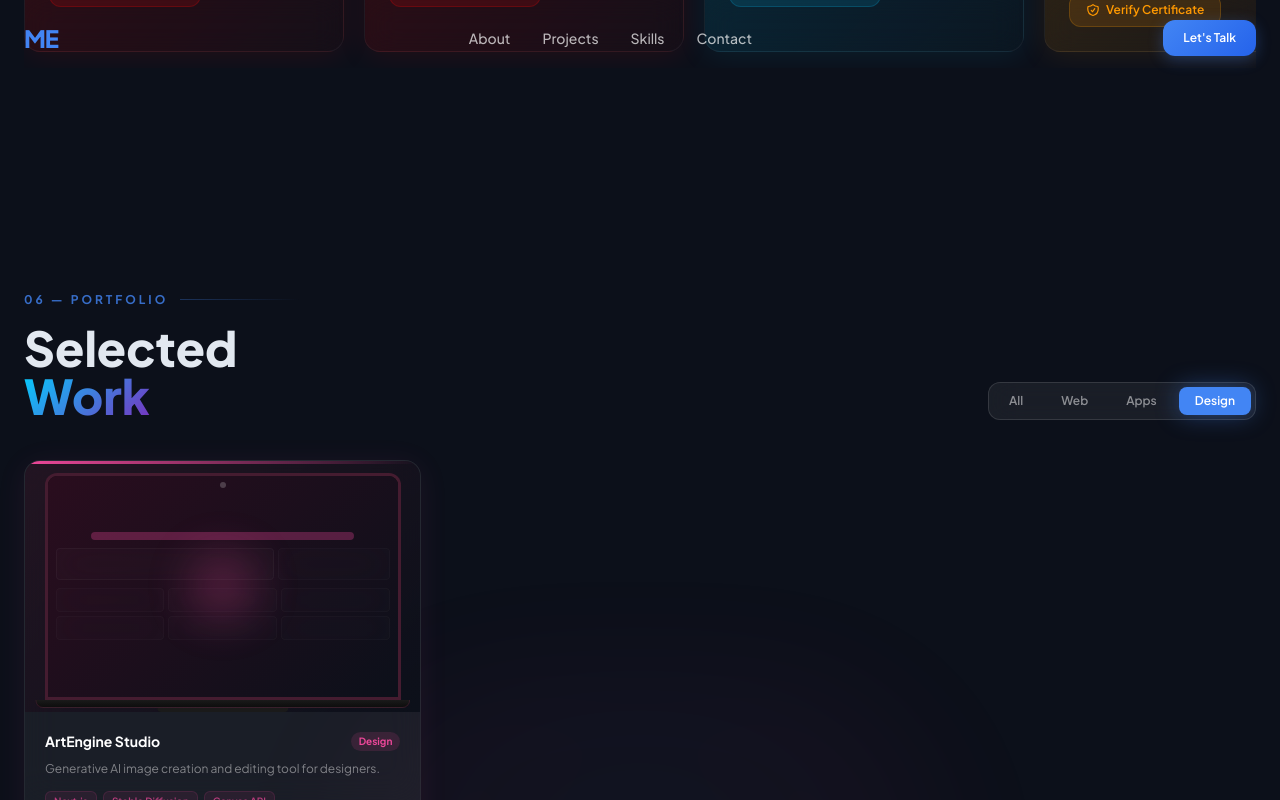
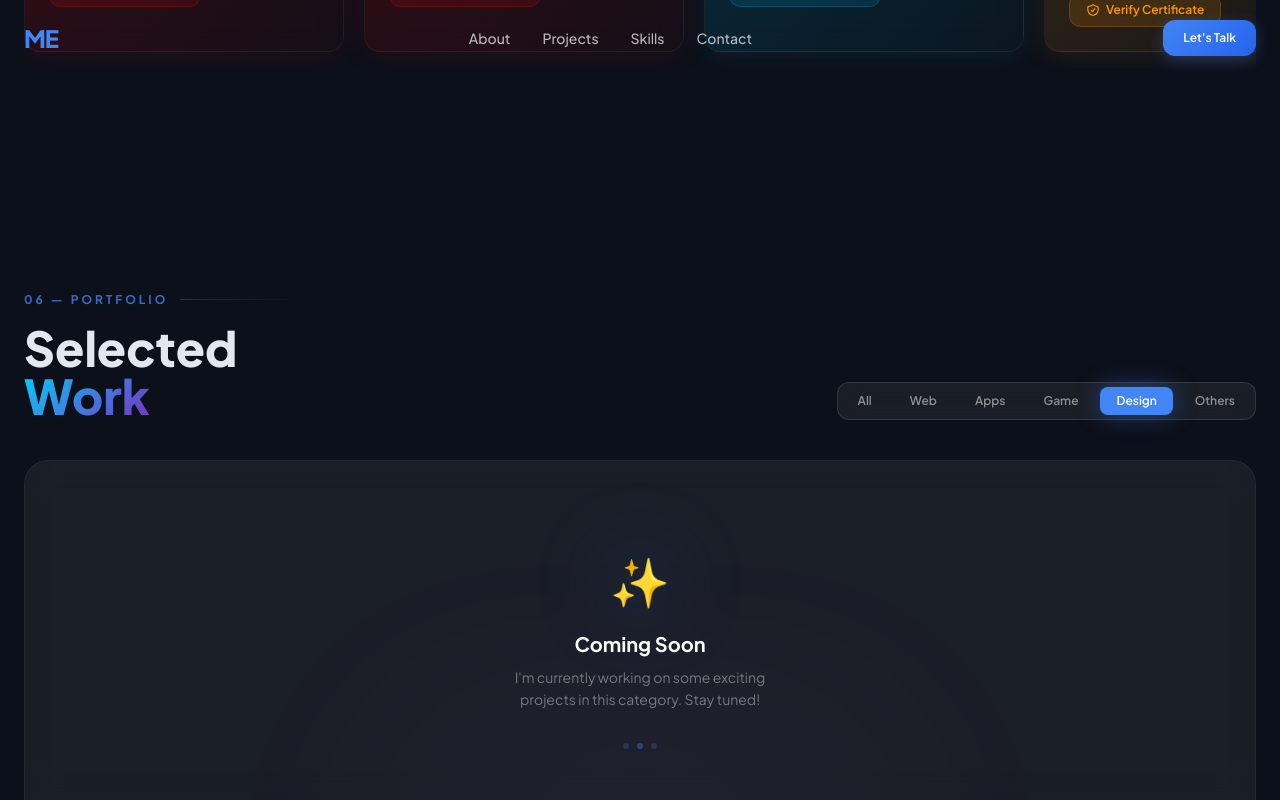
Before and after one commit to Pipip-zen/portofolio-website, a React (Vite) app: page / in a window 1280 px wide. Both pictures are taken after a click on the button "Design". Shown: the part 5923-6723 px from the top of the page. Built offline with nearby package versions, Linux system fonts and the light colour scheme.

Commit message:
feat: expand portfolio filters and add empty state placeholder

```diff
--- a/src/components/Portfolio.jsx
+++ b/src/components/Portfolio.jsx
@@ -44,7 +44,7 @@ const projects = [
         id: 3,
         title: 'ArtEngine Studio',
         desc: 'Generative AI image creation and editing tool for designers.',
-        type: 'Design',
+        type: 'Apps',
         tags: ['Next.js', 'Stable Diffusion', 'Canvas API'],
         accent: '#EC4899',
         cols: 'col-span-1',
@@ -86,7 +86,7 @@ const projects = [
     },
 ]
 
-const filters = ['All', 'Web', 'Apps', 'Design']
+const filters = ['All', 'Web', 'Apps', 'Game', 'Design', 'Others']
 
 /* ── Laptop Mockup ── */
 function LaptopMockup({ screen, accent, title, image }) {
@@ -341,6 +341,7 @@ export default function Portfolio() {
 
                 {/* Masonry-style grid */}
                 <AnimatePresence mode="popLayout">
+                    {filtered.length > 0 ? (
                         <motion.div layout className="grid grid-cols-1 sm:grid-cols-2 lg:grid-cols-3 gap-5">
                             {filtered.map((project, i) => (
                                 <ProjectCard
@@ -351,6 +352,30 @@ export default function Portfolio() {
                                 />
                             ))}
                         </motion.div>
+                    ) : (
+                        <motion.div
+                            initial={{ opacity: 0, scale: 0.95 }}
+                            animate={{ opacity: 1, scale: 1 }}
+                            exit={{ opacity: 0, scale: 0.95 }}
+                            className="flex flex-col items-center justify-center py-24 glass rounded-3xl border border-white/5"
+                        >
+                            <div className="relative mb-6">
+                                <div className="absolute inset-0 blur-2xl bg-electric/20 rounded-full" />
+                                <span className="relative text-5xl">✨</span>
+                            </div>
+                            <h3 className="text-xl font-bold text-white mb-2">Coming Soon</h3>
+                            <p className="text-white/40 text-sm max-w-[280px] text-center leading-relaxed">
+                                I'm currently working on some exciting projects in this category. Stay tuned!
+                            </p>
+
+                            {/* Decorative elements */}
+                            <div className="flex gap-2 mt-8">
+                                <div className="w-1.5 h-1.5 rounded-full bg-electric/20" />
+                                <div className="w-1.5 h-1.5 rounded-full bg-electric/40" />
+                                <div className="w-1.5 h-1.5 rounded-full bg-electric/20" />
+                            </div>
+                        </motion.div>
+                    )}
                 </AnimatePresence>
 
                 {/* View all button */}
```
Lines whose indentation alone changed are shown as unchanged.
